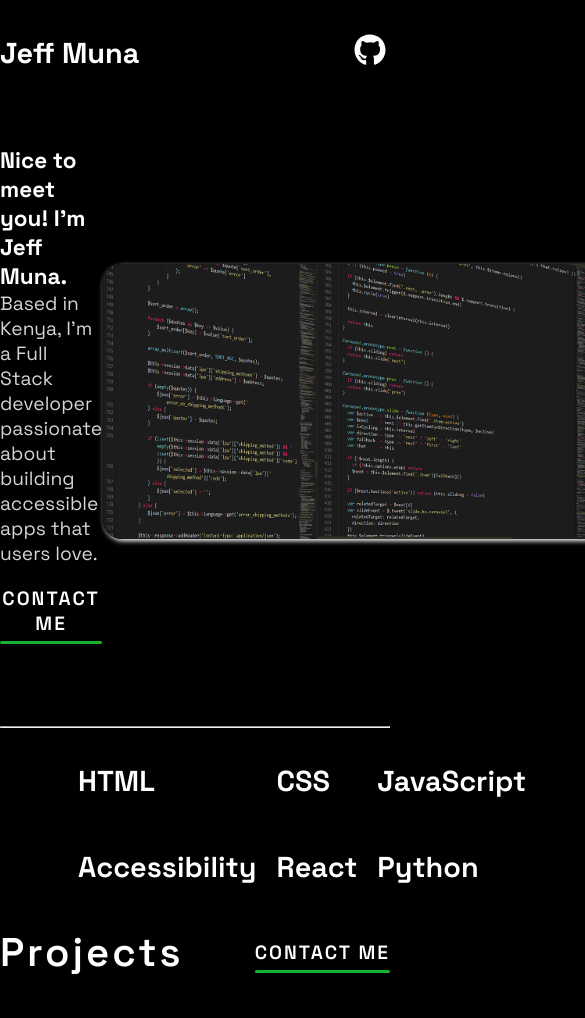
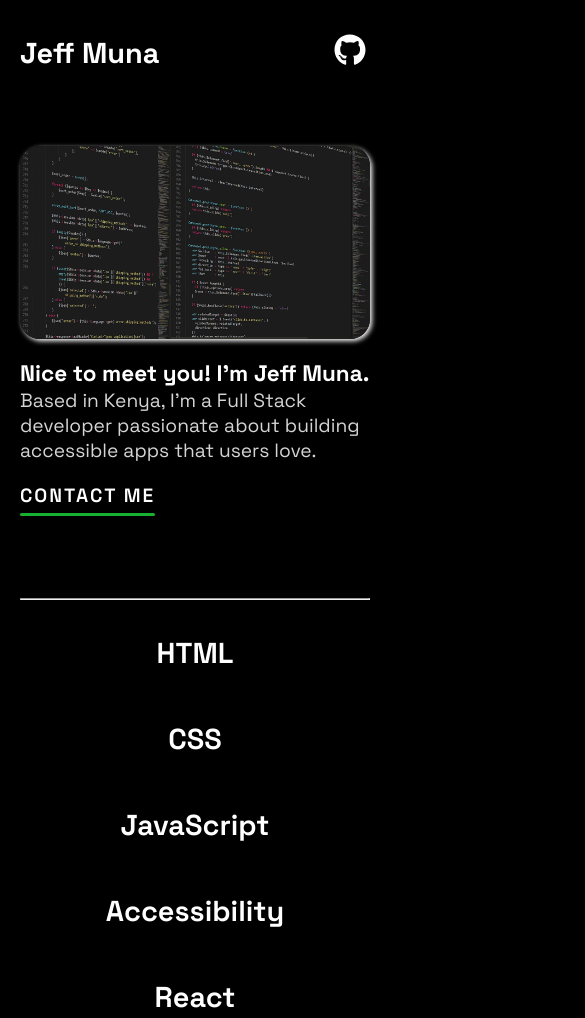
Before and after one commit to JeffM20501/Portfolio, a plain HTML site: page index.html in a window 390 px wide. Shown: the top 1018 px of the page, 585 px wide, since content can reach past the window. Drawn offline with Linux system fonts and the light colour scheme.

Commit message:
fixed display on small screens
Co-Authored-By: jeff20501 <148542805+jeff20501@users.noreply.github.com>

```diff
--- a/style.css
+++ b/style.css
@@ -26,11 +26,18 @@ body{
     color: var(--fontColor);
     font-size: var(--fontSize);
     background-color: var(--mainBg);
+     @media(width<850px){
+        padding-inline: 20px;
+    }
 }
 
 img{
     display: block;
     max-inline-size: 100%;
+}
+
+h1{
+    margin-top: 20px;
 }
 
 h1,h2{
@@ -128,13 +135,15 @@ a{
     display: block;
     color: var(--buttonBG);
     cursor: pointer;
-    list-style:circle;
     font-weight: 600;
+    cursor: pointer;
+    transition: all .4s ease-in-out;
 }
 
-a::marker{
-    color: var(--mainBg);
+a:hover{
+    color: var(--hColor);
 }
+
 
 .wrapper{
     max-inline-size: 1200px;
@@ -153,23 +162,34 @@ a::marker{
     display: flex;
     justify-content: space-between;
     align-items: center;
+    @media(width<850px){
+        flex-wrap: wrap-reverse;
+    }
 }
 
 .myImg{
     max-inline-size: 500px;
     border-radius: 20px;
     box-shadow: 2px 2px 5px var(--hColor);
+    @media(width<850px){
+        margin-block: 20px;
+        max-inline-size: 350px;
+        margin: 0 auto;
+    }
 }
 
 .lang{
     display: grid;
-    grid-template-columns: repeat(3, 1fr);
     gap: 20px;
+    text-align: center;
     color: var(--hColor);
     font-size: 1.8rem;
     font-weight: 650;
     margin-block: 20px;
     padding-inline: 20%;
+    @media(width>850px){
+        grid-template-columns: repeat(3, 1fr);
+    }
 }
 
 .lang p{
@@ -191,11 +211,13 @@ a::marker{
 
 .projects{
     display: grid;
-    grid-template-columns: repeat(2, 1fr);
     gap: 20px;
     margin-block: 40px;
     line-height: 40px;
-    overflow: hidden;
+    text-align: center;
+    @media(width>850px){
+        grid-template-columns: repeat(2, 1fr);
+    }
 }
 
 .projects img{
@@ -229,6 +251,9 @@ a::marker{
     display: flex;
     justify-content: space-between;
     align-items: start;
+    @media(width<850px){
+        flex-wrap: wrap;
+    }
 }
 
 .contact h2{
```
